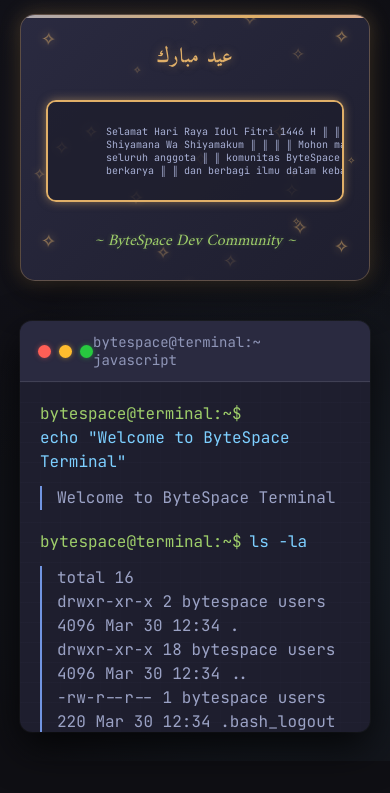
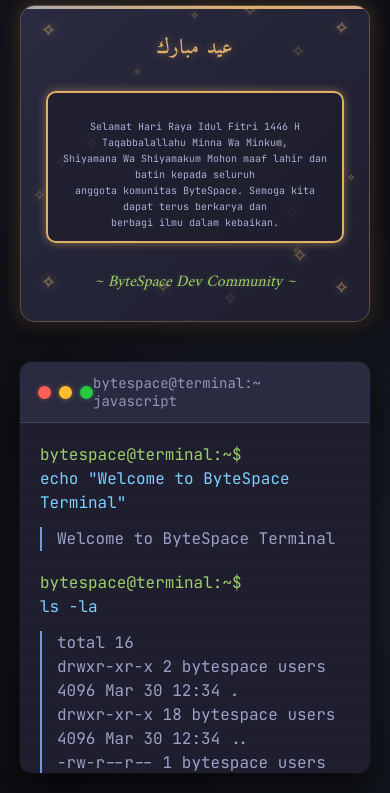
Before and after one commit to ekikaja55/static_web_eid_bytespace, a plain HTML site: page index.html in a window 390 px wide. Shown: the part 83-876 px from the top of the page. Before the commit the page ends 844 px from the top, so only its background shows below. Drawn offline with Linux system fonts and the light colour scheme.

Commit message:
idk whats going on

```diff
--- a/css/styles.css
+++ b/css/styles.css
@@ -124,11 +124,18 @@ body {
   border: 2px solid var(--terminal-yellow);
   border-radius: 10px;
   background-color: rgba(30, 30, 46, 0.8);
-  white-space: pre;
   font-size: 14px;
-  overflow-x: auto;
   box-shadow: inset 0 0 20px rgba(0, 0, 0, 0.3);
   transition: box-shadow 1s ease-in-out;
+}
+
+.greeting-text {
+  text-align: center;
+  white-space: pre-line;
+  line-height: 1.8;
+  width: 100%;
+  overflow-wrap: break-word;
+  word-wrap: break-word;
 }
 
 .greeting-header {
@@ -388,6 +395,10 @@ body {
   .terminal-body {
     height: 400px;
   }
+
+  .terminal-line {
+    flex-direction: column;
+  }
 }
 
 @media (max-width: 480px) {
@@ -398,6 +409,10 @@ body {
   .greeting-content {
     font-size: 10px;
     padding: 10px;
+  }
+
+  .greeting-text {
+    line-height: 1.6;
   }
 
   .greeting-header {
@@ -415,4 +430,8 @@ body {
   .terminal-body {
     height: 350px;
   }
+
+  .ascii-art {
+    font-size: 8px;
+  }
 }
--- a/index.html
+++ b/index.html
@@ -30,10 +30,12 @@
       <div class="greeting-header">عيد مبارك</div>
 
       <div class="greeting-content">
-        Selamat Hari Raya Idul Fitri 1446 H ║ ║ Taqabbalallahu Minna Wa Minkum,
-        Shiyamana Wa Shiyamakum ║ ║ ║ ║ Mohon maaf lahir dan batin kepada
-        seluruh anggota ║ ║ komunitas ByteSpace. Semoga kita dapat terus
-        berkarya ║ ║ dan berbagi ilmu dalam kebaikan.
+        <div class="greeting-text">
+          Selamat Hari Raya Idul Fitri 1446 H Taqabbalallahu Minna Wa Minkum,
+          Shiyamana Wa Shiyamakum Mohon maaf lahir dan batin kepada seluruh
+          anggota komunitas ByteSpace. Semoga kita dapat terus berkarya dan
+          berbagi ilmu dalam kebaikan.
+        </div>
       </div>
 
       <div class="greeting-footer">~ ByteSpace Dev Community ~</div>
```
